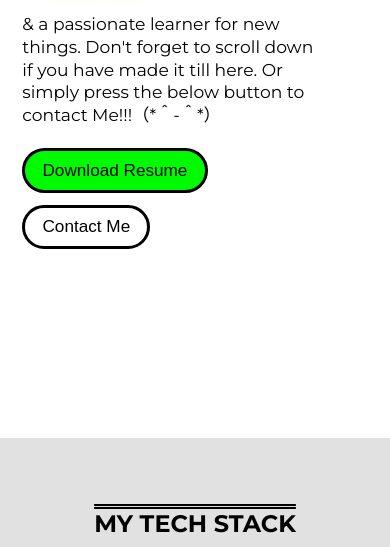
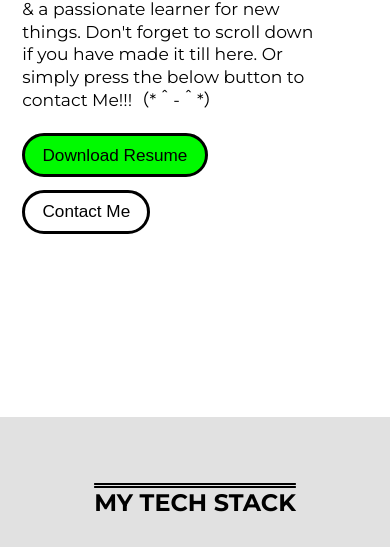
Before and after one commit to geetshaan/geetshaan.github.io, a plain HTML site: page index.html in a window 390 px wide. Shown: the part 414-961 px from the top of the page. Drawn offline with Linux system fonts and the light colour scheme; a web font is replaced by a local one.

Commit message:
Add files via upload

```diff
--- a/styles.css
+++ b/styles.css
@@ -1201,8 +1201,8 @@
 
 @media screen and (max-width: 480px) {
   .top-container {
-    margin-top: 25.5vh;
-    margin-bottom: 12vh;
+    margin-top: 23vh;
+    margin-bottom: 11vh;
   }
 
   .buttons {
```
